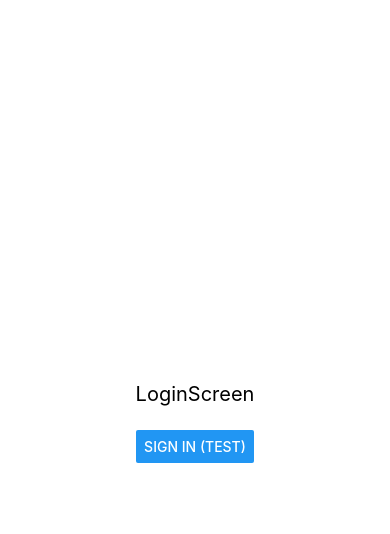
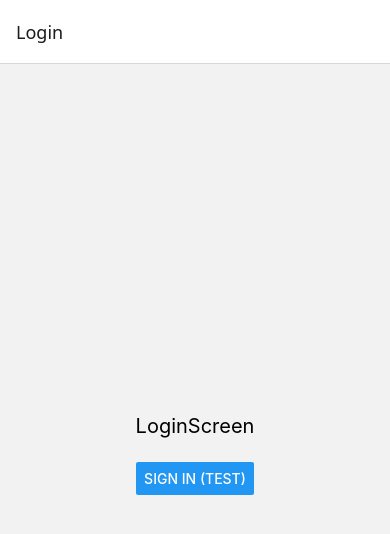
Before and after one commit to JM-Z3/M2026, a React Native app: screen / in a window 390 px wide. Shown: the top 534 px of the page. Built offline with nearby package versions, Linux system fonts and the light colour scheme; no server answers.

Commit message:
Fix: stabilize auth + navigation + supabase env

```diff
--- a/App.tsx
+++ b/App.tsx
@@ -58,11 +58,13 @@ export default function App() {
   };
 
   return (
-    <>
-      <StatusBar style="auto" />
-      {!isLoadingSession && (
-        <RootNavigator session={session} onSignInTest={handleSignInTest} onLogout={handleSignOut} />
-      )}
-    </>
-  );
+  <>
+    <StatusBar style="auto" />
+    <RootNavigator
+      session={session}
+      isLoading={isLoadingSession}
+      onSignInTest={handleSignInTest}
+    />
+  </>
+);
 }
--- a/package.json
+++ b/package.json
@@ -17,8 +17,10 @@
     "expo-status-bar": "~3.0.9",
     "react": "19.1.0",
     "react-native": "0.81.5",
-    "react-native-safe-area-context": "^5.6.2",
-    "react-native-screens": "^4.19.0"
+    "react-native-gesture-handler": "~2.28.0",
+    "react-native-reanimated": "~4.1.1",
+    "react-native-safe-area-context": "~5.6.0",
+    "react-native-screens": "~4.16.0"
   },
   "devDependencies": {
     "@types/react": "~19.1.0",
--- /dev/null
+++ b/src/navigation/AuthStackNavigator.tsx
@@ -0,0 +1,26 @@
+import React from 'react';
+import { createNativeStackNavigator } from '@react-navigation/native-stack';
+
+import LoginScreen from '../screens/LoginScreen';
+
+type Props = {
+  onSignInTest: () => void;
+};
+
+const Stack = createNativeStackNavigator();
+
+export default function AuthStackNavigator({ onSignInTest }: Props) {
+  return (
+    <Stack.Navigator>
+      <Stack.Screen name="Login">
+        {() => (
+  <LoginScreen
+    onSignInTest={onSignInTest}
+    onLogout={() => {}}
+    isLoggedIn={false}
+  />
+)}
+      </Stack.Screen>
+    </Stack.Navigator>
+  );
+}
--- a/src/navigation/RootNavigator.tsx
+++ b/src/navigation/RootNavigator.tsx
@@ -1,31 +1,30 @@
 import React from 'react';
 import { NavigationContainer } from '@react-navigation/native';
-import { enableScreens } from 'react-native-screens';
 import { Session } from '@supabase/supabase-js';
 
-import LoginScreen from '../screens/LoginScreen';
-import MainTabNavigator from './MainTabNavigator';
+import HomeStackNavigator from './HomeStackNavigator';
+import AuthStackNavigator from './AuthStackNavigator';
 
-enableScreens();
-
-type RootNavigatorProps = {
+type Props = {
   session: Session | null;
-  onSignInTest: () => Promise<void>;
-  onLogout: () => Promise<void>;
+  isLoading: boolean;
+  onSignInTest: () => void;
 };
 
-const RootNavigator: React.FC<RootNavigatorProps> = ({ session, onSignInTest, onLogout }) => {
-  const isLoggedIn = Boolean(session);
+export default function RootNavigator({
+  session,
+  isLoading,
+  onSignInTest,
+}: Props) {
+  if (isLoading) return null;
 
   return (
     <NavigationContainer>
-      {isLoggedIn ? (
-        <MainTabNavigator onLogout={onLogout} />
+      {session ? (
+        <HomeStackNavigator />
       ) : (
-        <LoginScreen onSignInTest={onSignInTest} onLogout={onLogout} isLoggedIn={isLoggedIn} />
+        <AuthStackNavigator onSignInTest={onSignInTest} />
       )}
     </NavigationContainer>
   );
-};
-
-export default RootNavigator;
+}
```
Also changed, not shown: 2 other files (tests, documents, lock files or other folders).
